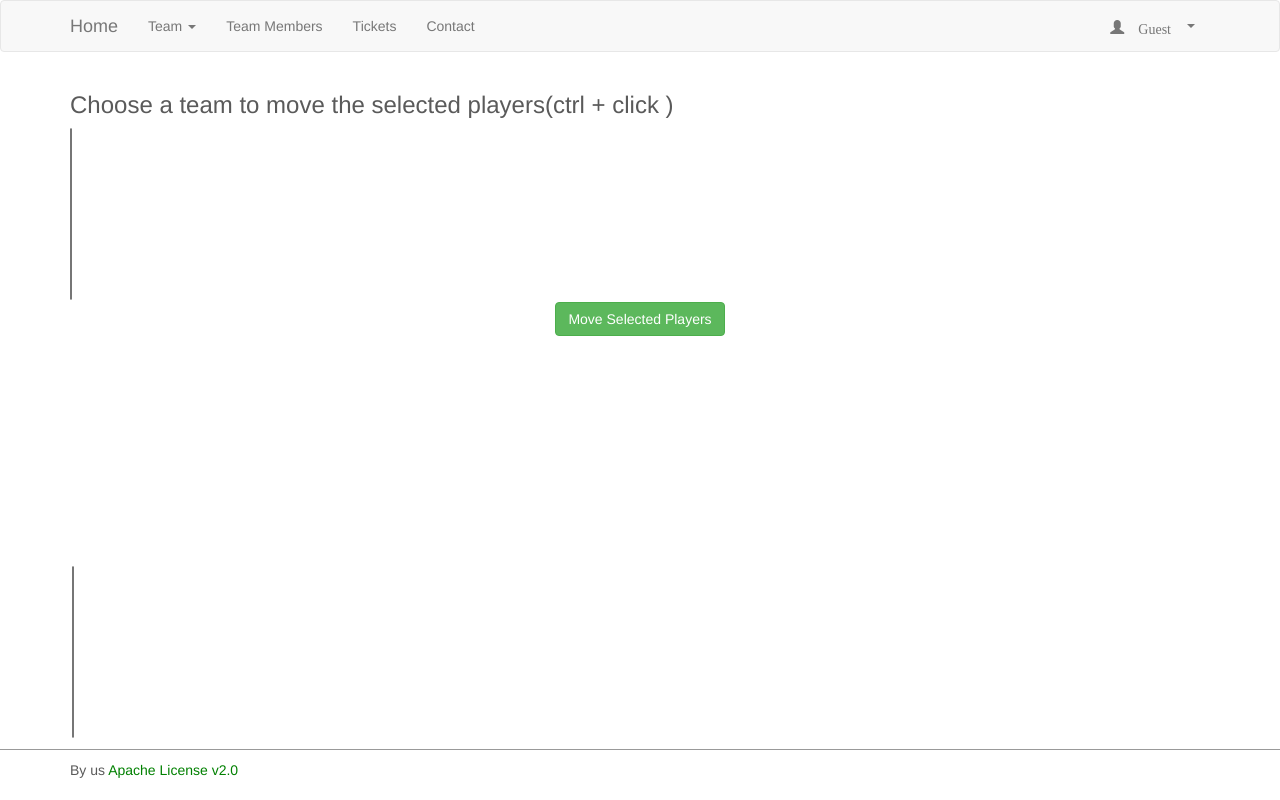
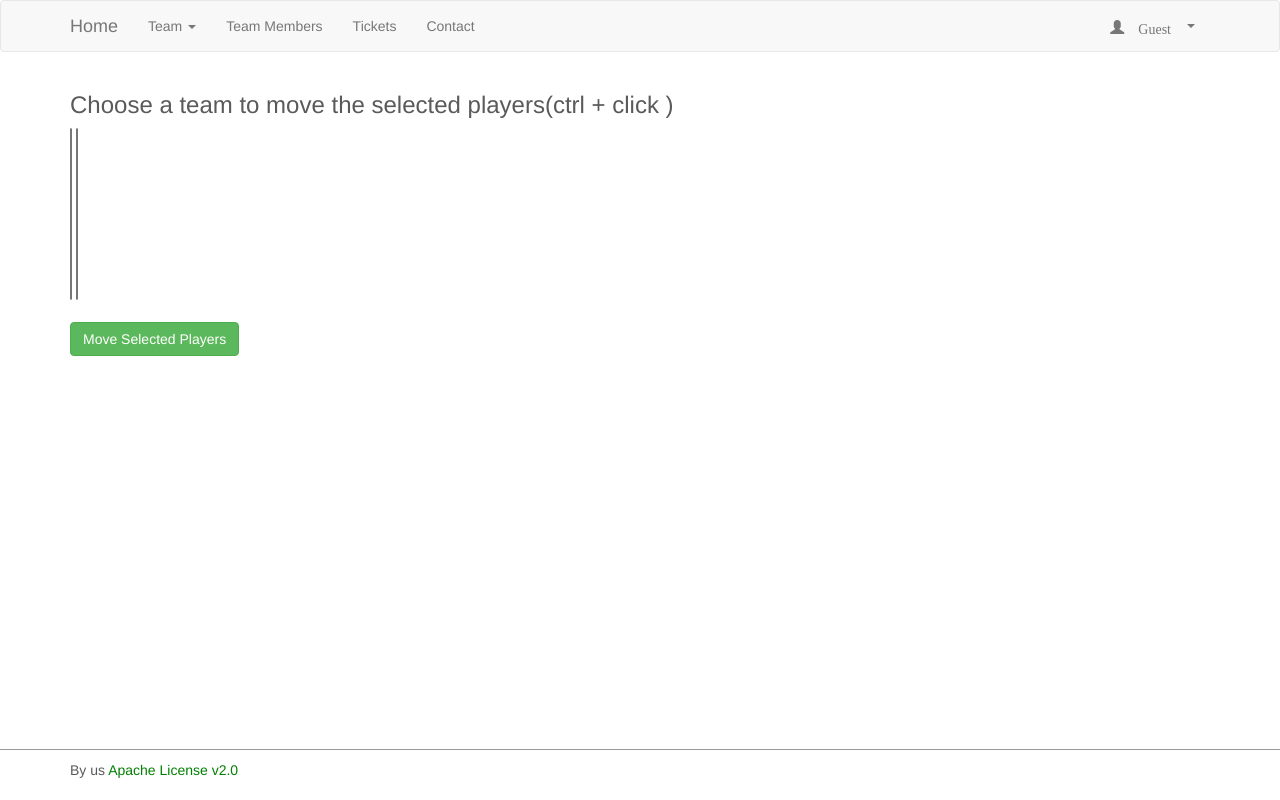
Before and after one commit to dgreasi/Athletic-Team, a Django app: template AthleticTeam/AthleticTeamApp/templates/player/player_team.html in a window 1280 px wide. Run offline with Django 3.2, Linux system fonts and the light colour scheme; the template is opened without the code that fills it, so the values that code supplies are empty; parts of the project's set-up code (start-up, migrations or seed data) failed here and were passed over; some libraries are stand-ins or nearby versions.

Commit message:
Fixed margins at move player.

```diff
--- a/AthleticTeam/AthleticTeamApp/templates/event/showall.html
+++ b/AthleticTeam/AthleticTeamApp/templates/event/showall.html
@@ -43,5 +43,4 @@
             </a>
         <hr>
     {% endif %}
-    <p>Added filter Create Event</p>
 {% endblock %}
--- a/AthleticTeam/AthleticTeamApp/templates/player/player_team.html
+++ b/AthleticTeam/AthleticTeamApp/templates/player/player_team.html
@@ -9,8 +9,8 @@
 <form action="{% url 'AthleticTeamApp:all_teams'%}" method="post">
     {% csrf_token %}
     {% if error_message %}<p><strong>{{ error_message }}</strong></p>{% endif %}
-    <h3> Choose a team to move the selected players(ctrl + click ) </h3>
-
+    <h3> Choose a team to move the selected players(ctrl + click )</h3>
+    <div>
         <select name="teams" size ="10">
             {% for team in teams_list %}
                 {% if team.owned %}
@@ -21,8 +21,8 @@
             {% endfor %}
         </select>
 
-<!--     <div align="right"> -->
-    <select multiple='multiple' name="players" id="players" size ="10">
+
+        <select multiple='multiple' name="players" id="aplayers" size ="10">
             {% for team in teams_list %}
             {% for player in team.player_set.all %}
                 <option value="{{ player.id }}">
@@ -31,10 +31,9 @@
             {% endfor %}
             {% endfor %}
         </select>
-    <br>
-<!--     </div> -->
+    </div>
+    <br />
 
-    <div align="middle">
     <input type="submit" name="submit" value="Move Selected Players" class="btn btn-success" />
-    </div>
+</form>
 {% endblock %}
```
Also changed, not shown: AthleticTeam/db.sqlite3. Lines whose indentation alone changed are shown as unchanged.
